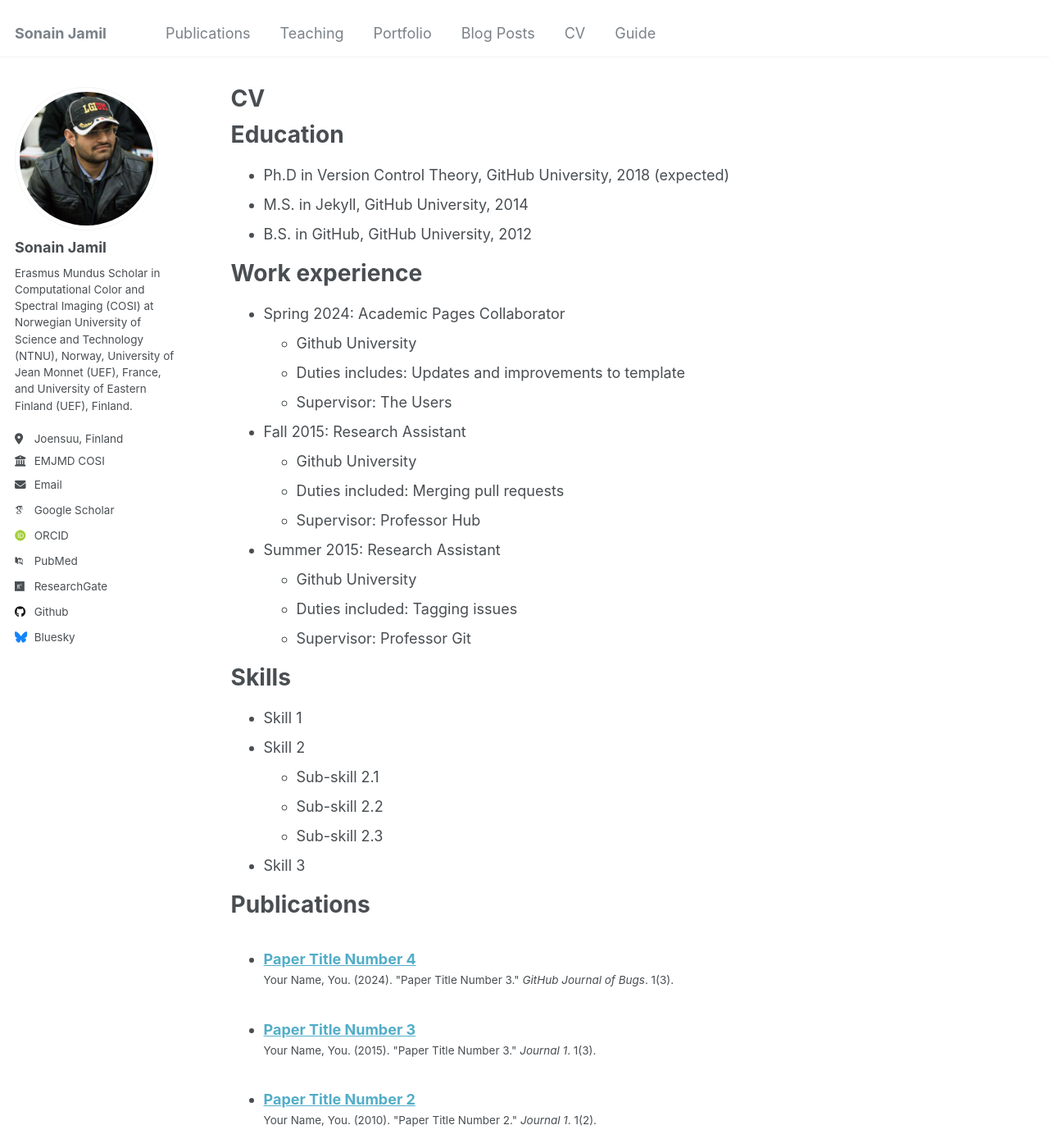
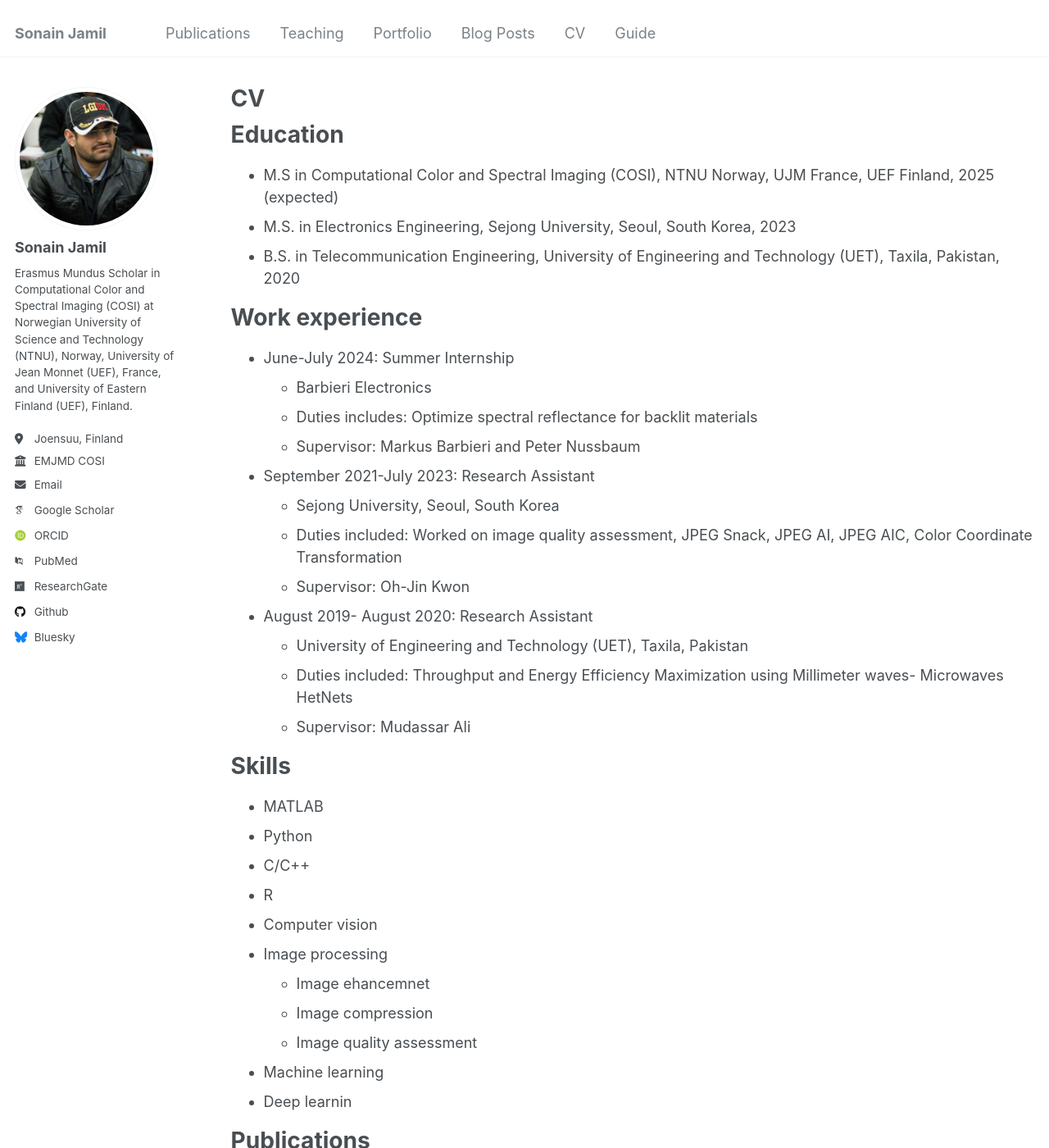
Before and after one commit to sonainjameel/sonainjamil, a Jekyll site: the page built from _pages/cv.md, in a window 1280 px wide and 1400 px high. Shown: the whole window at 82% size. Built offline with Jekyll 4.4.1, drawn with Linux system fonts in a browser that asks for light colours; some web fonts are replaced.

Commit message:
Update cv.md

```diff
--- a/_pages/cv.md
+++ b/_pages/cv.md
@@ -11,35 +11,40 @@ redirect_from:
 
 Education
 ======
-* Ph.D in Version Control Theory, GitHub University, 2018 (expected)
-* M.S. in Jekyll, GitHub University, 2014
-* B.S. in GitHub, GitHub University, 2012
+* M.S in Computational Color and Spectral Imaging (COSI), NTNU Norway, UJM France, UEF Finland, 2025 (expected)
+* M.S. in Electronics Engineering, Sejong University, Seoul, South Korea, 2023
+* B.S. in Telecommunication Engineering, University of Engineering and Technology (UET), Taxila, Pakistan, 2020
 
 Work experience
 ======
-* Spring 2024: Academic Pages Collaborator
-  * Github University
-  * Duties includes: Updates and improvements to template
-  * Supervisor: The Users
+* June-July 2024: Summer Internship
+  * Barbieri Electronics
+  * Duties includes: Optimize spectral reflectance for backlit materials
+  * Supervisor: Markus Barbieri and Peter Nussbaum
 
-* Fall 2015: Research Assistant
-  * Github University
-  * Duties included: Merging pull requests
-  * Supervisor: Professor Hub
+* September 2021-July 2023: Research Assistant
+  * Sejong University, Seoul, South Korea
+  * Duties included: Worked on image quality assessment, JPEG Snack, JPEG AI, JPEG AIC, Color Coordinate Transformation
+  * Supervisor: Oh-Jin Kwon
 
-* Summer 2015: Research Assistant
-  * Github University
-  * Duties included: Tagging issues
-  * Supervisor: Professor Git
+* August 2019- August 2020: Research Assistant
+  * University of Engineering and Technology (UET), Taxila, Pakistan
+  * Duties included: Throughput and Energy Efficiency Maximization using Millimeter waves- Microwaves HetNets
+  * Supervisor: Mudassar Ali
 
 Skills
 ======
-* Skill 1
-* Skill 2
-  * Sub-skill 2.1
-  * Sub-skill 2.2
-  * Sub-skill 2.3
-* Skill 3
+* MATLAB
+* Python
+* C/C++
+* R
+* Computer vision
+* Image processing
+  * Image ehancemnet
+  * Image compression
+  * Image quality assessment
+* Machine learning
+* Deep learnin
 
 Publications
 ======
```
